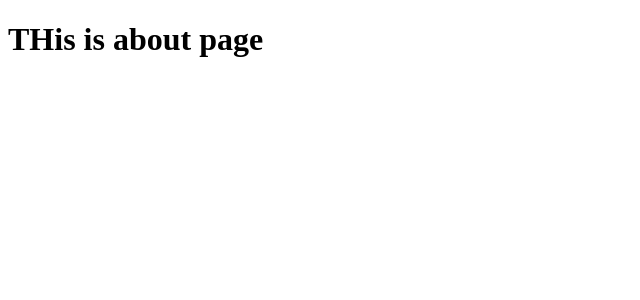
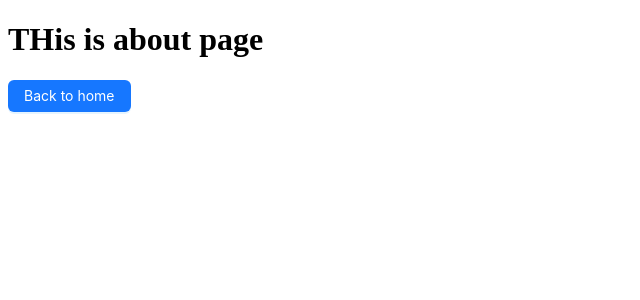
Before and after one commit to saadi001/exploring-nextjs, a Next.js app: page /about in a window 1280 px wide. Shown: the top 300 px of the page, without its empty margins (0-640 px from the left). Built offline with nearby package versions, Linux system fonts and the light colour scheme.

Commit message:
navigation explored

```diff
--- a/package.json
+++ b/package.json
@@ -9,6 +9,7 @@
     "lint": "next lint"
   },
   "dependencies": {
+    "antd": "^5.7.3",
     "eslint": "8.45.0",
     "eslint-config-next": "13.4.12",
     "next": "13.4.12",
--- a/src/pages/404.js
+++ b/src/pages/404.js
@@ -1,6 +1,12 @@
+import Link from 'next/link';
+import { useRouter } from 'next/router';
 import React from 'react';
 
 const NotFound = () => {
+    const router = useRouter();
+    setTimeout(()=>{
+        router.push('/')
+    }, 4000)
     return (
         <div>
             <h1 >This is not found page</h1>
--- a/src/pages/about.js
+++ b/src/pages/about.js
@@ -1,9 +1,14 @@
+import { Button } from 'antd';
+import Link from 'next/link';
 import React from 'react';
 
 const AboutPage = () => {
     return (
         <div>
             <h1>THis is about page</h1>
+            <Button type='primary'>
+                <Link href={'/'}>Back to home</Link>
+            </Button>
         </div>
     );
 };
--- a/src/pages/index.js
+++ b/src/pages/index.js
@@ -1,9 +1,13 @@
-
+import { Button } from "antd";
+import Link from "next/link";
 
 const HomePage = () => {
   return (
     <div>
       <h1>Hello world</h1>
+      <Button type="primary">
+        <Link href={'/about'}>About</Link>
+      </Button>
     </div>
   );
 };
```
Also changed, not shown: 1 other file (tests, documents, lock files or other folders).
